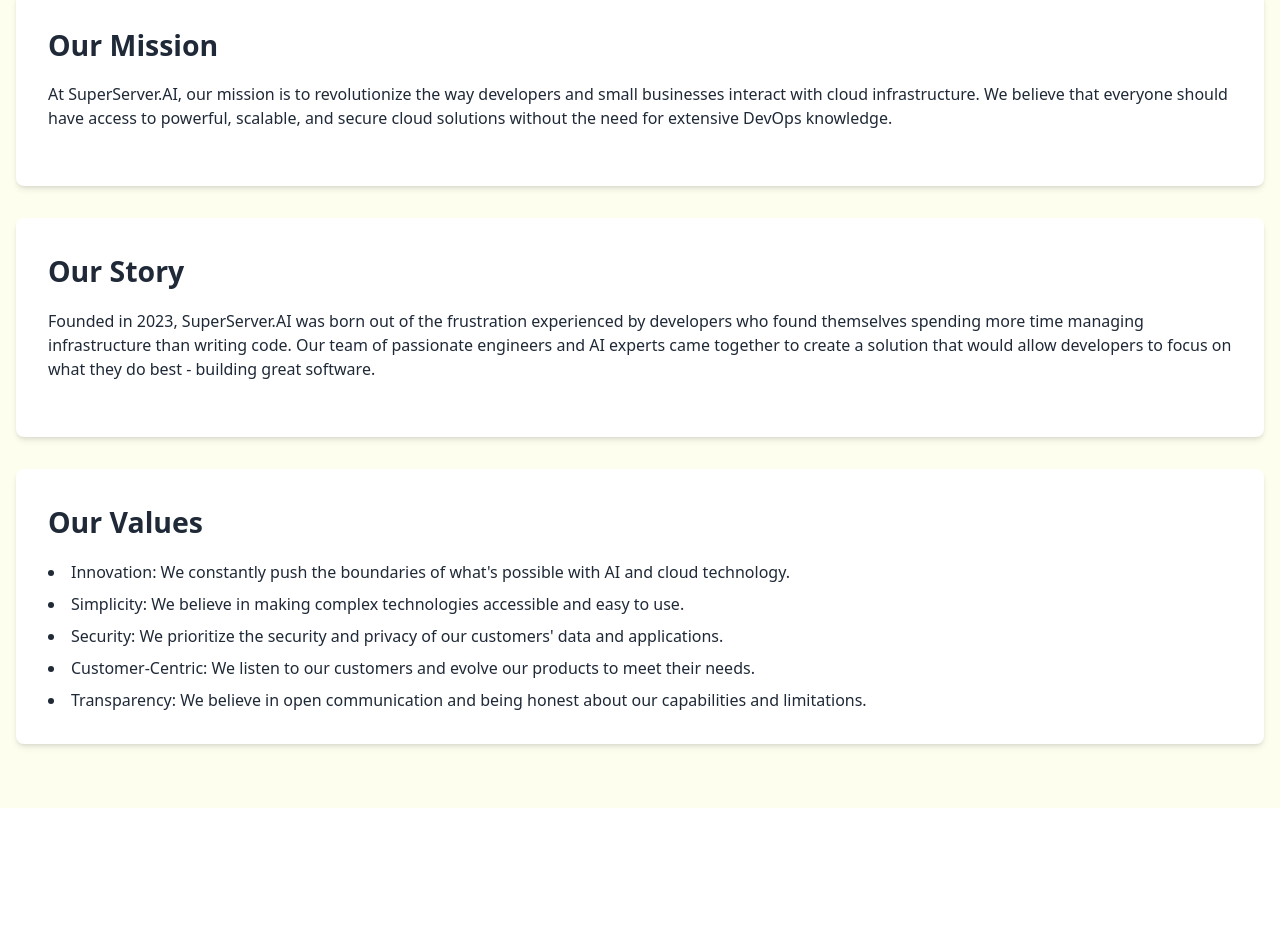
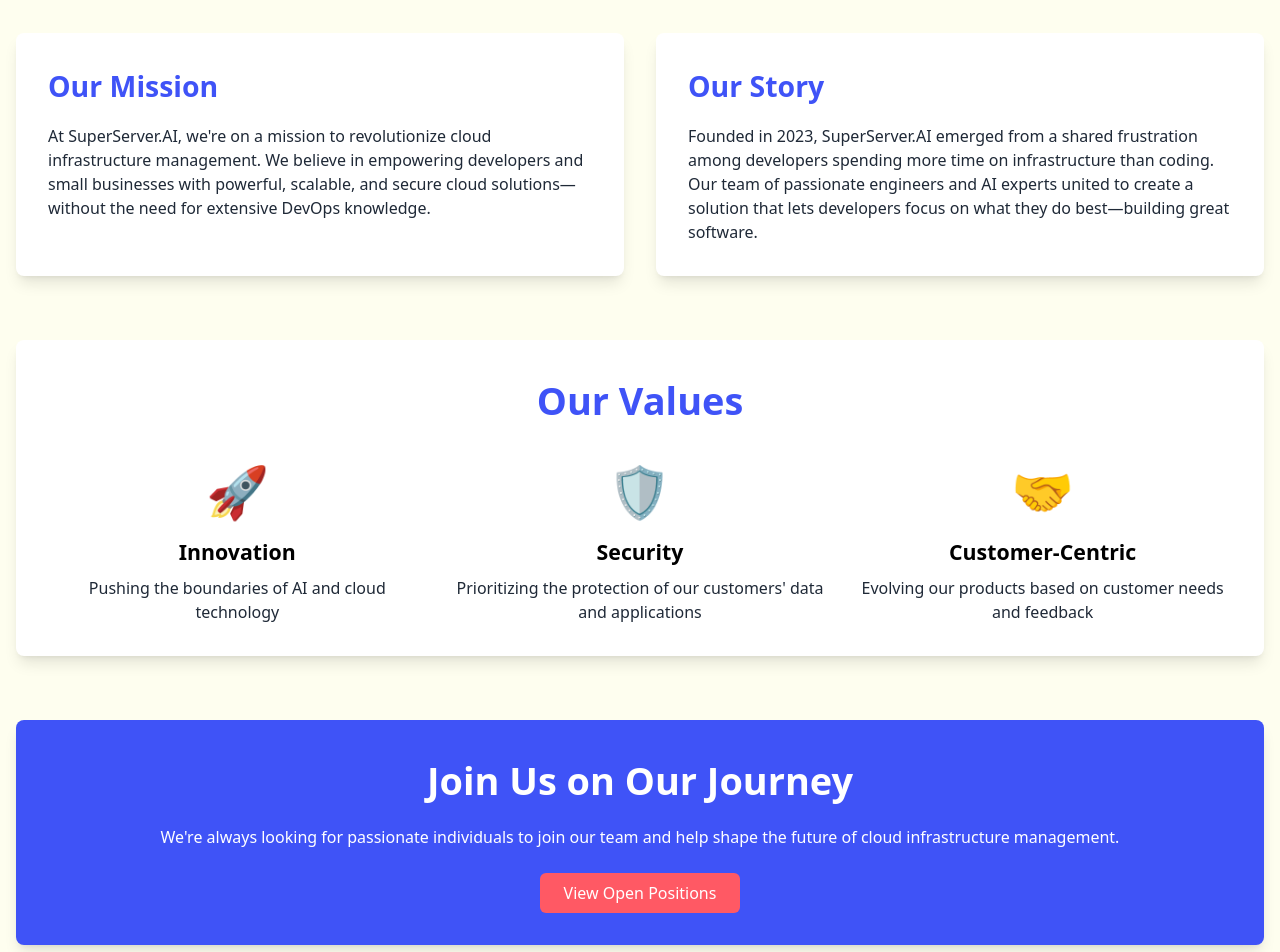
Before and after one commit to Avinier/SuperServerAI-LandingPage, a React (Vite) app: page /about in a window 1280 px wide. Shown: the part 260-1212 px from the top of the page. Before the commit the page ends 1068 px from the top, so only its background shows below. Built offline with nearby package versions, Linux system fonts and the light colour scheme.

Commit message:
Update about.jsx

```diff
--- a/src/routes/about.jsx
+++ b/src/routes/about.jsx
@@ -1,36 +1,103 @@
 import React from 'react';
+import { motion } from 'framer-motion'; // You'll need to install framer-motion
 
 const AboutPage = () => {
+  const fadeIn = {
+    hidden: { opacity: 0, y: 20 },
+    visible: { opacity: 1, y: 0 }
+  };
+
   return (
-    <div className="bg-background min-h-screen py-16">
+    <div className="flex flex-col min-h-screen bg-background">
+      <main className="flex-grow py-16">
         <div className="container mx-auto px-4">
-        <h1 className="text-4xl font-bold text-primary mb-8 text-center">About SuperServer.AI</h1>
+          <motion.h1
+            className="text-5xl font-bold text-primary mb-12 text-center"
+            initial="hidden"
+            animate="visible"
+            variants={fadeIn}
+            transition={{ duration: 0.5 }}
+          >
+            About SuperServer<span className="text-secondary">.AI</span>
+          </motion.h1>
 
-        <div className="bg-white rounded-lg shadow-md p-8 mb-8">
-          <h2 className="text-2xl font-semibold text-text mb-4">Our Mission</h2>
-          <p className="text-text mb-6">
-            At SuperServer.AI, our mission is to revolutionize the way developers and small businesses interact with cloud infrastructure. We believe that everyone should have access to powerful, scalable, and secure cloud solutions without the need for extensive DevOps knowledge.
+          <div className="grid grid-cols-1 md:grid-cols-2 gap-8 mb-16">
+            <motion.div
+              className="bg-white rounded-lg shadow-lg p-8"
+              initial="hidden"
+              animate="visible"
+              variants={fadeIn}
+              transition={{ duration: 0.5, delay: 0.2 }}
+            >
+              <h2 className="text-2xl font-semibold text-primary mb-4">Our Mission</h2>
+              <p className="text-text">
+                At SuperServer.AI, we're on a mission to revolutionize cloud infrastructure management. We believe in empowering developers and small businesses with powerful, scalable, and secure cloud solutions—without the need for extensive DevOps knowledge.
               </p>
+            </motion.div>
+
+            <motion.div
+              className="bg-white rounded-lg shadow-lg p-8"
+              initial="hidden"
+              animate="visible"
+              variants={fadeIn}
+              transition={{ duration: 0.5, delay: 0.4 }}
+            >
+              <h2 className="text-2xl font-semibold text-primary mb-4">Our Story</h2>
+              <p className="text-text">
+                Founded in 2023, SuperServer.AI emerged from a shared frustration among developers spending more time on infrastructure than coding. Our team of passionate engineers and AI experts united to create a solution that lets developers focus on what they do best—building great software.
+              </p>
+            </motion.div>
           </div>
 
-        <div className="bg-white rounded-lg shadow-md p-8 mb-8">
-          <h2 className="text-2xl font-semibold text-text mb-4">Our Story</h2>
-          <p className="text-text mb-6">
-            Founded in 2023, SuperServer.AI was born out of the frustration experienced by developers who found themselves spending more time managing infrastructure than writing code. Our team of passionate engineers and AI experts came together to create a solution that would allow developers to focus on what they do best - building great software.
-          </p>
+          <motion.div
+            className="bg-white rounded-lg shadow-lg p-8 mb-16"
+            initial="hidden"
+            animate="visible"
+            variants={fadeIn}
+            transition={{ duration: 0.5, delay: 0.6 }}
+          >
+            <h2 className="text-3xl font-semibold text-primary mb-6 text-center">Our Values</h2>
+            <div className="grid grid-cols-1 md:grid-cols-3 gap-6">
+              <div className="text-center">
+                <div className="text-4xl mb-2 text-secondary">🚀</div>
+                <h3 className="text-xl font-semibold mb-2">Innovation</h3>
+                <p className="text-text">Pushing the boundaries of AI and cloud technology</p>
               </div>
-
-        <div className="bg-white rounded-lg shadow-md p-8">
-          <h2 className="text-2xl font-semibold text-text mb-4">Our Values</h2>
-          <ul className="list-disc list-inside text-text">
-            <li className="mb-2">Innovation: We constantly push the boundaries of what's possible with AI and cloud technology.</li>
-            <li className="mb-2">Simplicity: We believe in making complex technologies accessible and easy to use.</li>
-            <li className="mb-2">Security: We prioritize the security and privacy of our customers' data and applications.</li>
-            <li className="mb-2">Customer-Centric: We listen to our customers and evolve our products to meet their needs.</li>
-            <li>Transparency: We believe in open communication and being honest about our capabilities and limitations.</li>
-          </ul>
+              <div className="text-center">
+                <div className="text-4xl mb-2 text-secondary">🛡️</div>
+                <h3 className="text-xl font-semibold mb-2">Security</h3>
+                <p className="text-text">Prioritizing the protection of our customers' data and applications</p>
+              </div>
+              <div className="text-center">
+                <div className="text-4xl mb-2 text-secondary">🤝</div>
+                <h3 className="text-xl font-semibold mb-2">Customer-Centric</h3>
+                <p className="text-text">Evolving our products based on customer needs and feedback</p>
               </div>
             </div>
+          </motion.div>
+
+          <motion.div
+            className="bg-primary text-white rounded-lg shadow-lg p-8"
+            initial="hidden"
+            animate="visible"
+            variants={fadeIn}
+            transition={{ duration: 0.5, delay: 0.8 }}
+          >
+            <h2 className="text-3xl font-semibold mb-4 text-center">Join Us on Our Journey</h2>
+            <p className="text-center mb-6">
+              We're always looking for passionate individuals to join our team and help shape the future of cloud infrastructure management.
+            </p>
+            <div className="text-center">
+              <a
+                href="/careers"
+                className="inline-block bg-secondary text-white py-2 px-6 rounded-md hover:bg-accent transition-colors duration-300"
+              >
+                View Open Positions
+              </a>
+            </div>
+          </motion.div>
+        </div>
+      </main>
     </div>
   );
 };
```
Lines whose indentation alone changed are shown as unchanged.
